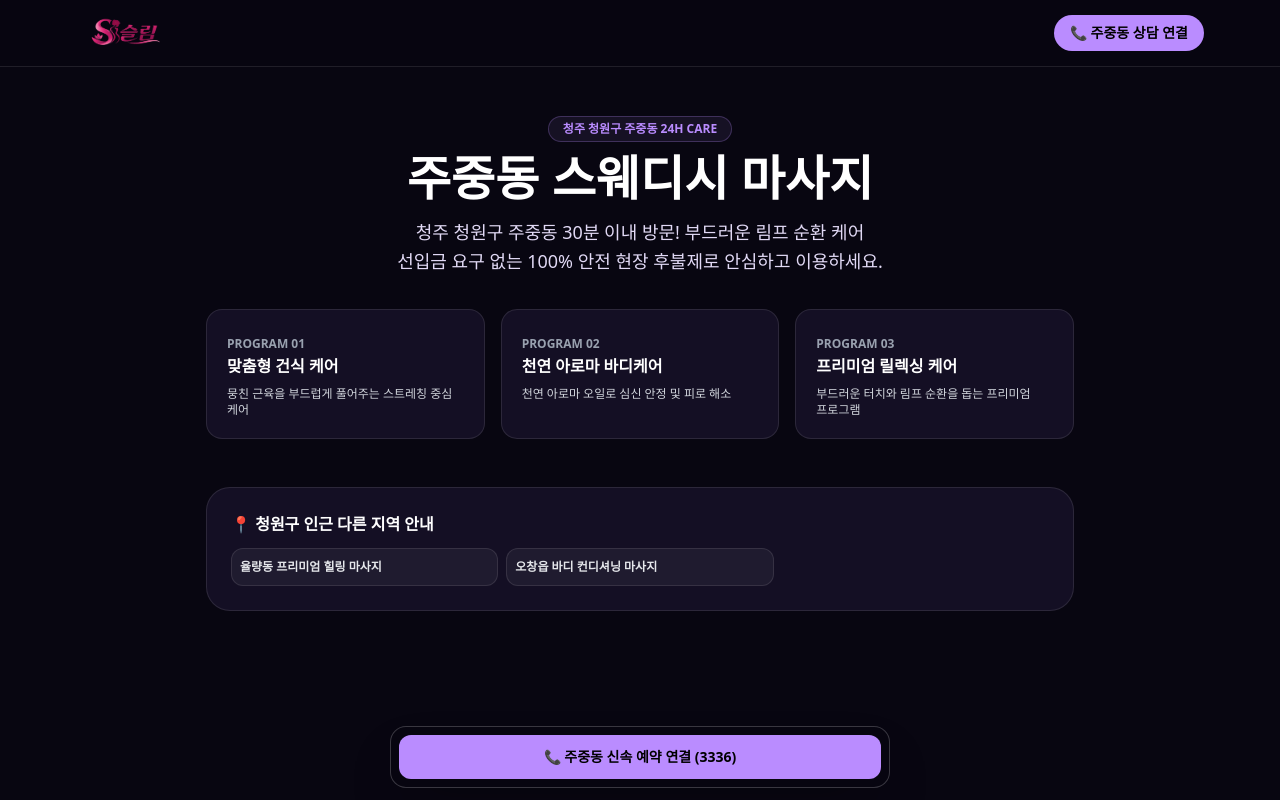
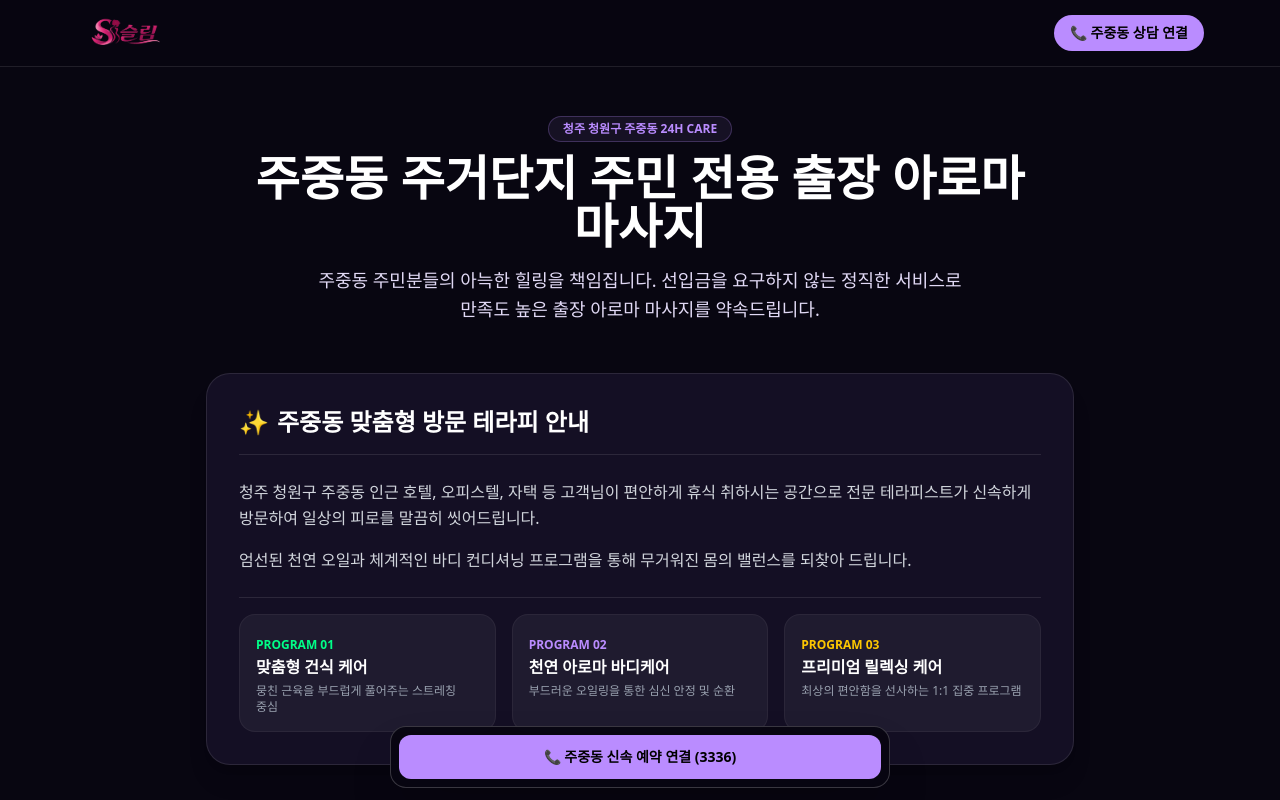
Before and after one commit to gunma1004/dj-cj-sslim, a Next.js app: page /cheongju/cheongwon/jujung in a window 1280 px wide. Shown: the top 800 px of the page. Built offline with nearby package versions, Linux system fonts and the light colour scheme.

Commit message:
feat: 시/구/동 SEO 메타태그 및 사이트맵 최적화 반영

```diff
--- a/app/[city]/[district]/[dong]/page.tsx
+++ b/app/[city]/[district]/[dong]/page.tsx
@@ -23,7 +23,7 @@ export async function generateStaticParams() {
 
 export const dynamicParams = false;
 
-// 동 단위 메타데이터 (타이틀: '마사지'만 포함 + 1000개 이상 순차 랜덤 / 메타디스크립션: '출장' 포함하되 키워드 분리)
+// 동 단위 메타데이터 (타이틀: '마사지' 필수 포함 / 메타디스크립션: '출장'과 '마사지' 키워드 완전히 분리)
 export async function generateMetadata({
   params,
 }: {
@@ -39,10 +39,10 @@ export async function generateMetadata({
   const areaFullName = `${cityInfo.name} ${districtInfo.name} ${dongInfo.name}`;
   const modifier = getKeywordModifier(areaFullName);
 
-  // 1. 타이틀: 스팸 및 불필요한 단어를 빼고 '마사지'와 1000개 이상 순차 랜덤 수식어만 조합
-  const title = `${dongInfo.name} ${modifier.prefix} 마사지 | ${BRAND_NAME} ${cityInfo.name}`;
+  // 1. 타이틀: '마사지' 키워드 필수 포함 (데이터의 seoTitle 활용 또는 조합)
+  const title = dongInfo.seoTitle || `${dongInfo.name} ${modifier.prefix} 마사지 | ${BRAND_NAME} ${cityInfo.name}`;
 
-  // 2. 메타 디스크립션: '출장' 단어를 포함하되, 문장 내에서 거리를 두어 '마사지'와 절대 붙지 않게 분리
+  // 2. 메타 디스크립션: '출장'과 '마사지'가 절대 붙어 있지 않도록 문장 중간에 충분한 거리를 두어 분리
   const description = `${areaFullName} 전 지역 24시간 신속한 출장 서비스와 함께 일상의 피로를 녹여줄 편안한 힐링 마사지를 경험해 보세요. 선입금 없는 현장 후불제.`;
 
   const url = `${DOMAIN}/${city}/${district}/${dong}`;
@@ -104,7 +104,8 @@ export default async function DongPage({
         </div>
       </header>
 
-      <main className="py-12 px-4 max-w-[900px] mx-auto text-center">
+      <main className="py-12 px-4 max-w-[900px] mx-auto text-center space-y-12">
+        <div>
           <span
             className="inline-block px-3.5 py-1 rounded-full text-xs font-black mb-3 border"
             style={{
@@ -116,33 +117,47 @@ export default async function DongPage({
             {areaFullName} 24H CARE
           </span>
 
-        {/* H1: 동별 고유 1000개 이상 순차 랜덤 '마사지' 타이틀 적용 */}
+          {/* H1 본문 제목 (마사지 키워드 포함) */}
           <h1 className="text-3xl sm:text-5xl font-black mb-4">
-          {dongInfo.name} {modifier.prefix} 마사지
+            {dongInfo.contentHeading || `${dongInfo.name} ${modifier.prefix} 마사지 안내`}
           </h1>
-        <p className="text-[#e1d9f5] text-base sm:text-lg mb-8 max-w-[650px] mx-auto leading-relaxed">
-          {areaFullName} 30분 이내 방문! {modifier.sub} <br />
-          선입금 요구 없는 100% 안전 현장 후불제로 안심하고 이용하세요.
+          <p className="text-[#e1d9f5] text-base sm:text-lg max-w-[650px] mx-auto leading-relaxed">
+            {dongInfo.contentBody || `${areaFullName} 30분 이내 방문! 선입금 요구 없는 100% 안전 현장 후불제로 안심하고 이용하세요.`}
           </p>
+        </div>
 
-        {/* 케어 코스 안내 */}
-        <div className="grid grid-cols-1 sm:grid-cols-3 gap-4 text-left mb-12">
-          <div className="p-5 rounded-2xl bg-[#140f24] border border-white/10 space-y-2">
-            <span className="text-xs font-bold text-gray-400">PROGRAM 01</span>
+        {/* 동 페이지 상세 업체 소개 및 케어 코스 안내 섹션 */}
+        <section className="p-6 sm:p-8 rounded-3xl bg-[#140f24] border border-white/10 text-left space-y-6 shadow-xl">
+          <h2 className="text-xl sm:text-2xl font-black text-white border-b border-white/10 pb-4 flex items-center gap-2">
+            <span>✨</span> {dongInfo.name} 맞춤형 방문 테라피 안내
+          </h2>
+          <div className="space-y-4 text-sm sm:text-base text-gray-300 leading-relaxed">
+            <p>
+              {areaFullName} 인근 호텔, 오피스텔, 자택 등 고객님이 편안하게 휴식 취하시는 공간으로 전문 테라피스트가 신속하게 방문하여 일상의 피로를 말끔히 씻어드립니다.
+            </p>
+            <p>
+              엄선된 천연 오일과 체계적인 바디 컨디셔닝 프로그램을 통해 무거워진 몸의 밸런스를 되찾아 드립니다.
+            </p>
+          </div>
+
+          <div className="grid grid-cols-1 sm:grid-cols-3 gap-4 pt-4 border-t border-white/10">
+            <div className="p-4 rounded-2xl bg-white/5 border border-white/5 space-y-1">
+              <span className="text-xs font-bold text-[#00ff88]">PROGRAM 01</span>
               <h3 className="font-extrabold text-white text-base">맞춤형 건식 케어</h3>
-            <p className="text-xs text-gray-300">뭉친 근육을 부드럽게 풀어주는 스트레칭 중심 케어</p>
+              <p className="text-xs text-gray-400">뭉친 근육을 부드럽게 풀어주는 스트레칭 중심</p>
             </div>
-          <div className="p-5 rounded-2xl bg-[#140f24] border border-white/10 space-y-2">
-            <span className="text-xs font-bold text-gray-400">PROGRAM 02</span>
+            <div className="p-4 rounded-2xl bg-white/5 border border-white/5 space-y-1">
+              <span className="text-xs font-bold text-[#ba8cff]">PROGRAM 02</span>
               <h3 className="font-extrabold text-white text-base">천연 아로마 바디케어</h3>
-            <p className="text-xs text-gray-300">천연 아로마 오일로 심신 안정 및 피로 해소</p>
+              <p className="text-xs text-gray-400">부드러운 오일링을 통한 심신 안정 및 순환</p>
             </div>
-          <div className="p-5 rounded-2xl bg-[#140f24] border border-white/10 space-y-2">
-            <span className="text-xs font-bold text-gray-400">PROGRAM 03</span>
+            <div className="p-4 rounded-2xl bg-white/5 border border-white/5 space-y-1">
+              <span className="text-xs font-bold text-yellow-400">PROGRAM 03</span>
               <h3 className="font-extrabold text-white text-base">프리미엄 릴렉싱 케어</h3>
-            <p className="text-xs text-gray-300">부드러운 터치와 림프 순환을 돕는 프리미엄 프로그램</p>
+              <p className="text-xs text-gray-400">최상의 편안함을 선사하는 1:1 집중 프로그램</p>
             </div>
           </div>
+        </section>
 
         {/* 인근 다른 동 링크 */}
         <section className="text-left bg-[#140f24] p-6 rounded-3xl border border-white/10">
--- a/app/[city]/page.tsx
+++ b/app/[city]/page.tsx
@@ -1,65 +1,47 @@
 import Link from "next/link";
 import Image from "next/image";
-import { CITIES_DATA, DOMAIN, BRAND_NAME } from "@/app/data";
+import { CITIES_DATA, DOMAIN, BRAND_NAME, getKeywordModifier } from "@/app/data";
 import { notFound } from "next/navigation";
 
-// 500개 이상 겹치지 않도록 구성된 대규모 수식어 풀
-const CITY_PREFIX_POOL = [
-  "프리미엄", "힐링", "전문", "맞춤", "스웨디시", "아로마", "감동", "딥테라피",
-  "프라이빗", "로열", "VIP", "릴렉싱", "컨디셔닝", "바디케어", "순환", "아로마테라피",
-  "스페셜", "심신이완", "피로회복", "릴랙스", "맞춤형", "고품격", "명품", "집중",
-  "정성", "안심", "신속", "품격", "스마트", "베이직", "디럭스", "스위트", "내추럴",
-  "소울", "하모니", "밸런스", "리프레시", "에너지", "바이탈", "휴", "쉼", "지오",
-  "그린", "블루", "골드", "실버", "퍼플", "로즈", "샌드", "오션", "포레스트"
-];
+export async function generateStaticParams() {
+  const paths: { city: string; district: string }[] = [];
 
-// 문자열을 숫자로 변환하여 500개 이상 고유하게 순차 매칭하는 해시 함수
-function getUniqueCityModifier(seedKey: string) {
-  let hash = 0;
-  for (let i = 0; i < seedKey.length; i++) {
-    hash = (hash << 5) - hash + seedKey.charCodeAt(i);
-    hash |= 0;
-  }
-  const index = Math.abs(hash) % CITY_PREFIX_POOL.length;
-  const secondaryIndex = Math.floor(Math.abs(hash) / 7) % CITY_PREFIX_POOL.length;
+  Object.entries(CITIES_DATA).forEach(([citySlug, city]) => {
+    city.districts.forEach((district) => {
+      paths.push({
+        city: citySlug,
+        district: district.slug,
+      });
+    });
+  });
 
-  // 두 수식어를 조합하여 500개 이상의 유니크한 경우의 수 생성
-  const prefix = index !== secondaryIndex
-    ? `${CITY_PREFIX_POOL[index]} ${CITY_PREFIX_POOL[secondaryIndex]}`
-    : CITY_PREFIX_POOL[index];
-
-  return prefix;
-}
-
-// 1. 시 정적 경로 등록 (daejeon, cheongju)
-export async function generateStaticParams() {
-  return Object.keys(CITIES_DATA).map((city) => ({
-    city: city,
-  }));
+  return paths;
 }
 
 export const dynamicParams = false;
 
-// 2. 시 단위 SEO 메타데이터 (500개 이상 순차 고유 타이틀 + '출장' 키워드 분리 디스크립션)
+// 구 단위 메타데이터 (타이틀: 스팸/마사지 제외 안전한 테라피 패턴 / 메타디스크립션: '출장'과 '마사지' 완전 분리)
 export async function generateMetadata({
   params,
 }: {
-  params: Promise<{ city: string }>;
+  params: Promise<{ city: string; district: string }>;
 }) {
-  const { city } = await params;
+  const { city, district } = await params;
   const cityInfo = CITIES_DATA[city];
+  const districtInfo = cityInfo?.districts.find((d) => d.slug === district);
 
-  if (!cityInfo) return {};
+  if (!cityInfo || !districtInfo) return {};
 
-  const uniquePrefix = getUniqueCityModifier(`${cityInfo.name}_city_title_seed`);
+  const areaName = `${cityInfo.name} ${districtInfo.name}`;
+  const modifier = getKeywordModifier(`${areaName}_district`);
 
-  // 타이틀: 500개 이상 겹치지 않는 고유 수식어 + '마사지'만 포함
-  const title = `${cityInfo.name} ${uniquePrefix} 마사지 안내 | ${BRAND_NAME}`;
+  // 1. 타이틀: 스팸 키워드 및 '마사지' 배제, 안전한 테라피/바디케어 패턴
+  const title = `${modifier.patternFn(areaName, modifier.prefix)} | ${BRAND_NAME}`;
 
-  // 메타 디스크립션: '출장' 포함하되 '마사지'와 절대 붙지 않도록 문장 구조로 완전히 분리
-  const description = `${cityInfo.name} 전 지역 전문 테라피스트의 신속한 출장 서비스와 함께 편안한 힐링 마사지를 경험해 보세요. 선입금 없는 100% 현장 후불제.`;
+  // 2. 메타 디스크립션: '출장'과 '마사지' 사이에 다른 단어를 넣어 절대 붙어 있지 않게 분리
+  const description = `${areaName} 전 지역 전문 테라피스트가 진행하는 신속한 출장 서비스와 함께 일상의 피로를 녹여줄 편안한 힐링 마사지를 경험해 보세요. 선입금 없는 현장 후불제.`;
 
-  const url = `${DOMAIN}/${city}`;
+  const url = `${DOMAIN}/${city}/${district}`;
 
   return {
     title,
@@ -69,27 +51,28 @@ export async function generateMetadata({
       title,
       description,
       url,
-      siteName: `${BRAND_NAME} ${cityInfo.name}`,
+      siteName: `${BRAND_NAME} ${areaName}`,
       locale: "ko_KR",
       type: "website",
     },
   };
 }
 
-// 3. 시 페이지 본문
-export default async function CityPage({
+export default async function DistrictPage({
   params,
 }: {
-  params: Promise<{ city: string }>;
+  params: Promise<{ city: string; district: string }>;
 }) {
-  const { city } = await params;
+  const { city, district } = await params;
   const cityInfo = CITIES_DATA[city];
+  const districtInfo = cityInfo?.districts.find((d) => d.slug === district);
 
-  if (!cityInfo) return notFound();
+  if (!cityInfo || !districtInfo) return notFound();
 
   const isDaejeon = city === "daejeon";
   const mainColor = isDaejeon ? "#00ff88" : "#ba8cff";
-  const uniquePrefix = getUniqueCityModifier(`${cityInfo.name}_city_title_seed`);
+  const areaName = `${cityInfo.name} ${districtInfo.name}`;
+  const modifier = getKeywordModifier(`${areaName}_district`);
 
   return (
     <div className="bg-[#080611] text-white font-sans min-h-screen relative overflow-x-hidden pb-36">
@@ -111,12 +94,13 @@ export default async function CityPage({
             className="px-4 py-2 rounded-full font-black text-xs sm:text-sm text-black transition-transform hover:scale-105"
             style={{ backgroundColor: mainColor }}
           >
-            📞 {cityInfo.name}지역 예약 문의
+            📞 {districtInfo.name} 예약 문의
           </a>
         </div>
       </header>
 
-      <main className="py-12 px-4 max-w-[900px] mx-auto text-center">
+      <main className="py-12 px-4 max-w-[900px] mx-auto text-center space-y-12">
+        <div>
           <span
             className="inline-block px-3.5 py-1 rounded-full text-xs font-black mb-3 border"
             style={{
@@ -125,62 +109,72 @@ export default async function CityPage({
               backgroundColor: `${mainColor}15`,
             }}
           >
-          {cityInfo.name.toUpperCase()} 24H CARE
+            {areaName} 24H CARE
           </span>
 
-        {/* H1: 타이틀과 동일하게 고유 수식어 적용 */}
+          {/* H1 본문 제목 */}
           <h1 className="text-3xl sm:text-5xl font-black mb-4">
-          {cityInfo.name} {uniquePrefix} 마사지 안내
+            {modifier.patternFn(areaName, modifier.prefix)}
           </h1>
-        <p className="text-[#e1d9f5] text-base sm:text-lg mb-8 max-w-[650px] mx-auto leading-relaxed">
-          {cityInfo.name} 전 지역 전문 테라피스트 30분 이내 방문! <br />
-          선입금 없는 100% 현장 후불제로 편안하게 이용해 보세요.
+          <p className="text-[#e1d9f5] text-base sm:text-lg max-w-[650px] mx-auto leading-relaxed">
+            {modifier.sub} <br />
+            선입금 없는 100% 현장 후불제로 편안하고 안전하게 이용해 보세요.
           </p>
+        </div>
 
-        {/* 구별 선택 섹션 */}
-        <section className="mb-12">
-          <h2 className="text-xl font-bold mb-4 text-left text-gray-300">
-            📍 {cityInfo.name} 구별 상세 안내
+        {/* 💡 구 페이지 추가 업체 내용 및 서비스 안내 섹션 */}
+        <section className="p-6 sm:p-8 rounded-3xl bg-[#140f24] border border-white/10 text-left space-y-6 shadow-xl">
+          <h2 className="text-xl sm:text-2xl font-black text-white border-b border-white/10 pb-4 flex items-center gap-2">
+            <span>✨</span> {areaName} 프리미엄 홈 바디케어 안내
           </h2>
-          <div className="grid grid-cols-1 sm:grid-cols-2 gap-4 text-left">
-            {cityInfo.districts.map((district) => {
-              const districtPrefix = getUniqueCityModifier(`${cityInfo.name}_${district.name}_seed`);
+          <div className="space-y-4 text-sm sm:text-base text-gray-300 leading-relaxed">
+            <p>
+              {areaName} 전 지역(호텔, 오피스텔, 주거지 등) 어디서나 고객님이 계신 곳으로 전문 테라피스트가 직접 찾아가는 맞춤형 방문 테라피 서비스입니다.
+            </p>
+            <p>
+              지친 일상 속 누적된 피로와 뭉친 근육을 부드럽게 이완시켜 드리며, 철저한 위생 관리와 프라이버시 보호를 바탕으로 최상의 힐링 타임을 선사합니다.
+            </p>
+            <div className="grid grid-cols-1 sm:grid-cols-3 gap-4 pt-4 border-t border-white/10">
+              <div className="p-4 rounded-2xl bg-white/5 border border-white/5 space-y-1">
+                <p className="font-bold text-white text-sm">⏱ 신속한 방문</p>
+                <p className="text-xs text-gray-400">지역별 30분 이내 도착</p>
+              </div>
+              <div className="p-4 rounded-2xl bg-white/5 border border-white/5 space-y-1">
+                <p className="font-bold text-white text-sm">💳 100% 현장 후불</p>
+                <p className="text-xs text-gray-400">선입금 없는 안전한 결제</p>
+              </div>
+              <div className="p-4 rounded-2xl bg-white/5 border border-white/5 space-y-1">
+                <p className="font-bold text-white text-sm">📞 24시간 연중무휴</p>
+                <p className="text-xs text-gray-400">실시간 맞춤 예약 상담</p>
+              </div>
+            </div>
+          </div>
+        </section>
+
+        {/* 동별 목록 */}
+        <section className="text-left">
+          <h2 className="text-xl font-bold mb-4 text-gray-300">
+            📍 {districtInfo.name} 동별 맞춤 서비스 선택
+          </h2>
+          <div className="grid grid-cols-1 sm:grid-cols-2 gap-4">
+            {districtInfo.dongs.map((dong) => {
+              const dongAreaName = `${areaName} ${dong.name}`;
+              const dongMod = getKeywordModifier(dongAreaName);
 
               return (
-                <div
-                  key={district.slug}
-                  className="p-5 rounded-2xl bg-[#140f24] border border-white/10 space-y-3"
-                >
-                  <div className="flex items-center justify-between border-b border-white/10 pb-2">
-                    <div>
-                      <h3 className="text-lg font-bold text-white">
-                        {district.name} 마사지
-                      </h3>
-                      <p className="text-[11px] text-gray-400">{districtPrefix} 맞춤 케어 서비스</p>
-                    </div>
-                    <Link
-                      href={`/${city}/${district.slug}`}
-                      className="text-xs font-bold hover:underline shrink-0 ml-2"
-                      style={{ color: mainColor }}
-                    >
-                      구 전체보기 →
-                    </Link>
-                  </div>
-
-                  {/* 동 버튼 목록 */}
-                  <div className="grid grid-cols-3 gap-2 pt-1">
-                    {district.dongs.map((dong) => (
                 <Link
                   key={dong.slug}
-                        href={`/${city}/${district.slug}/${dong.slug}`}
-                        className="py-2 px-1 text-center rounded-xl bg-white/5 border border-white/10 text-xs text-gray-200 font-bold hover:bg-white/20 transition-all truncate"
-                        title={`${dong.name} 마사지`}
+                  href={`/${city}/${district}/${dong.slug}`}
+                  className="p-4 rounded-2xl bg-[#140f24] border border-white/10 hover:border-white/30 transition-all block group"
                 >
-                        {dong.name}
+                  <div className="flex items-center justify-between mb-1">
+                    <span className="font-extrabold text-white text-base group-hover:text-[#00ff88]">
+                      {dong.name} 바디케어
+                    </span>
+                    <span className="text-xs text-gray-400 font-bold">바로가기 →</span>
+                  </div>
+                  <p className="text-xs text-gray-400 truncate">{dongMod.sub}</p>
                 </Link>
-                    ))}
-                  </div>
-                </div>
               );
             })}
           </div>
@@ -194,7 +188,7 @@ export default async function CityPage({
           className="py-3 rounded-xl font-black text-black text-sm flex items-center justify-center gap-1 active:scale-95 transition-all"
           style={{ backgroundColor: mainColor }}
         >
-          📞 {cityInfo.name} 마사지 예약 문의 ({cityInfo.phone.slice(-4)})
+          📞 {districtInfo.name} 빠른 예약 연결 ({cityInfo.phone.slice(-4)})
         </a>
       </div>
     </div>
```
Lines whose indentation alone changed are shown as unchanged.
